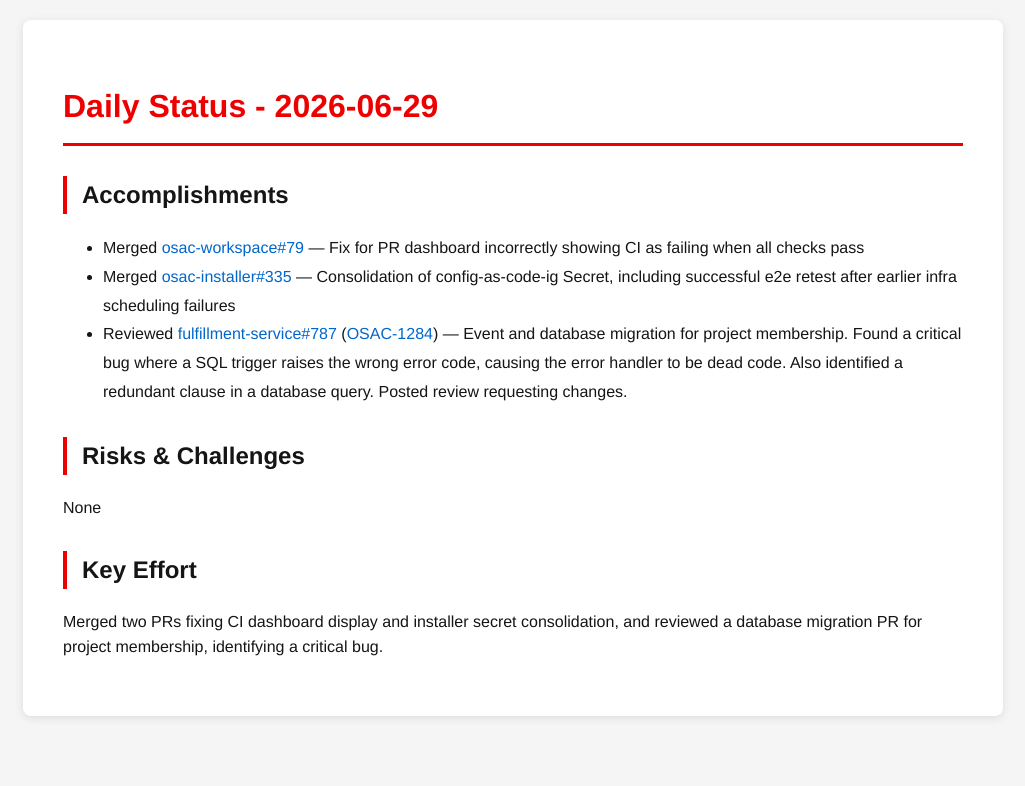
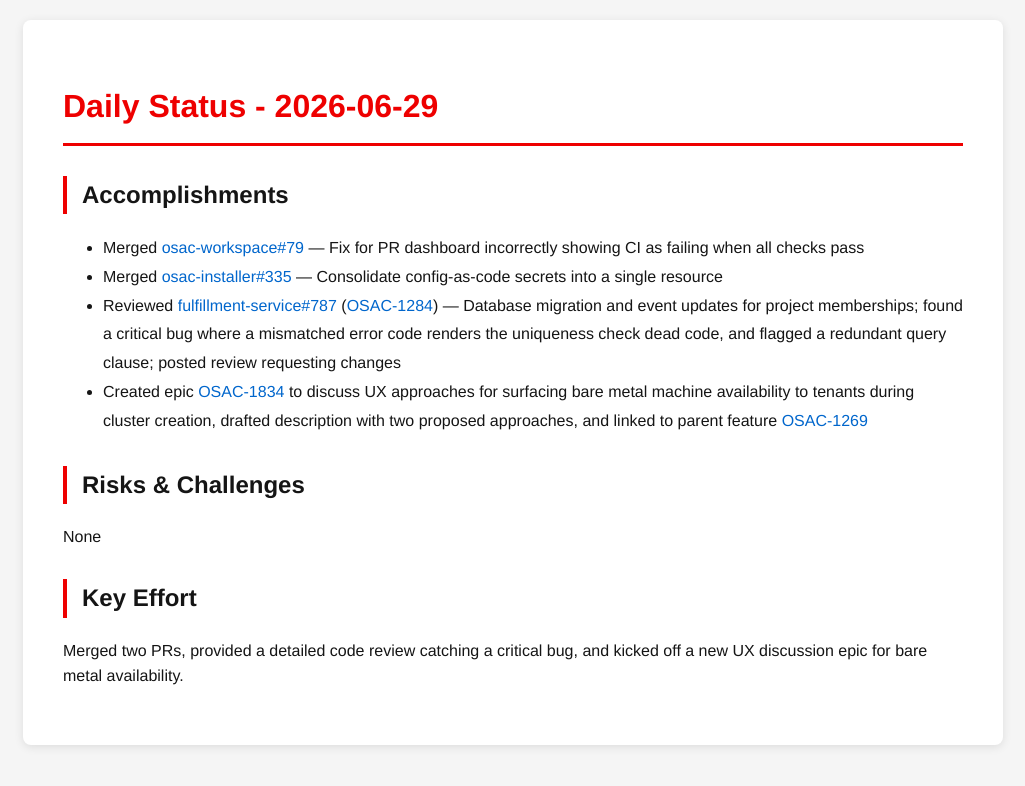
Before and after one commit to tzvatot/daily-status, a Jekyll site: the page built from 2026-06-29.md, in a window 1280 px wide. Shown: the top 786 px of the page, without its empty margins (127-1152 px from the left). Built offline with Jekyll 4.4.1, drawn with Linux system fonts in a browser that asks for light colours.

Commit message:
Daily status update - 2026-06-29

```diff
--- a/2026-06-29.md
+++ b/2026-06-29.md
@@ -8,11 +8,12 @@ date: 2026-06-29
 
 ## Accomplishments
 - Merged [osac-workspace#79](https://github.com/osac-project/osac-workspace/pull/79) — Fix for PR dashboard incorrectly showing CI as failing when all checks pass
-- Merged [osac-installer#335](https://github.com/osac-project/osac-installer/pull/335) — Consolidation of config-as-code-ig Secret, including successful e2e retest after earlier infra scheduling failures
-- Reviewed [fulfillment-service#787](https://github.com/osac-project/fulfillment-service/pull/787) ([OSAC-1284](https://redhat.atlassian.net/browse/OSAC-1284)) — Event and database migration for project membership. Found a critical bug where a SQL trigger raises the wrong error code, causing the error handler to be dead code. Also identified a redundant clause in a database query. Posted review requesting changes.
+- Merged [osac-installer#335](https://github.com/osac-project/osac-installer/pull/335) — Consolidate config-as-code secrets into a single resource
+- Reviewed [fulfillment-service#787](https://github.com/osac-project/fulfillment-service/pull/787) ([OSAC-1284](https://redhat.atlassian.net/browse/OSAC-1284)) — Database migration and event updates for project memberships; found a critical bug where a mismatched error code renders the uniqueness check dead code, and flagged a redundant query clause; posted review requesting changes
+- Created epic [OSAC-1834](https://redhat.atlassian.net/browse/OSAC-1834) to discuss UX approaches for surfacing bare metal machine availability to tenants during cluster creation, drafted description with two proposed approaches, and linked to parent feature [OSAC-1269](https://redhat.atlassian.net/browse/OSAC-1269)
 
 ## Risks & Challenges
 None
 
 ## Key Effort
-Merged two PRs fixing CI dashboard display and installer secret consolidation, and reviewed a database migration PR for project membership, identifying a critical bug.
+Merged two PRs, provided a detailed code review catching a critical bug, and kicked off a new UX discussion epic for bare metal availability.
```
